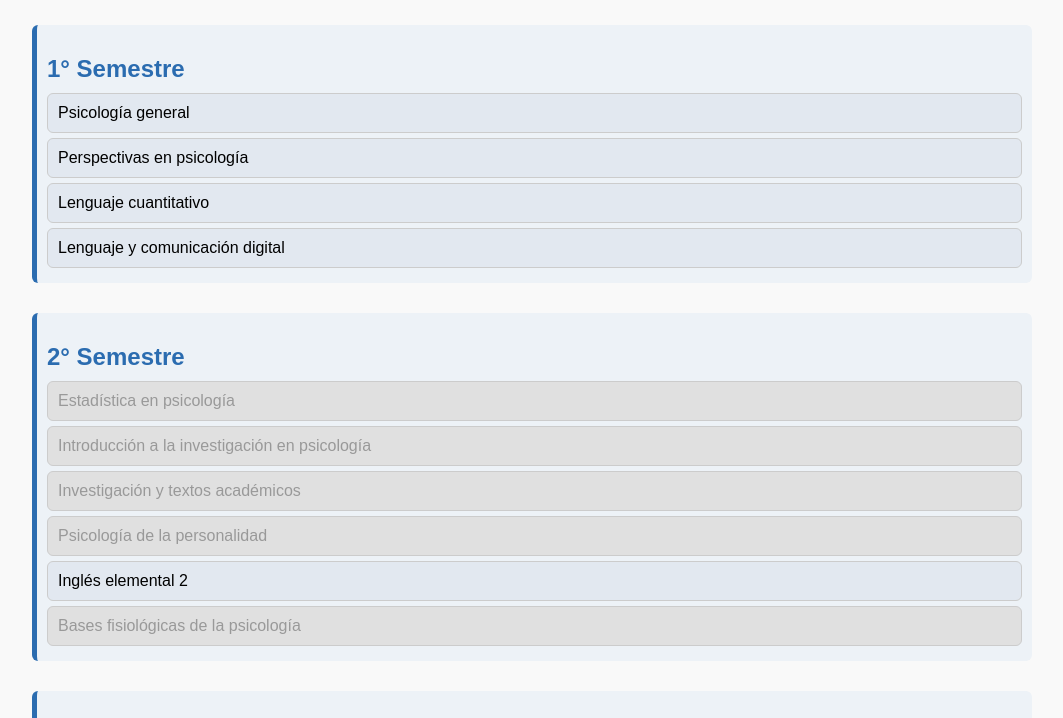
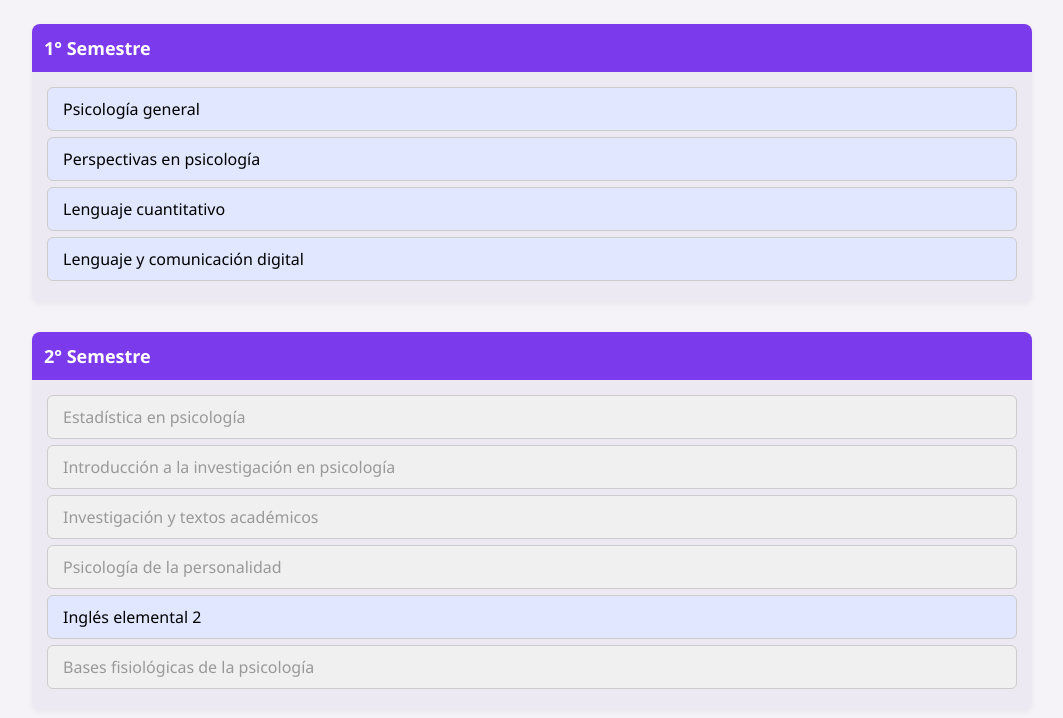
Before and after one commit to iBryanCevallos/malla-psicologia-udla3, a plain HTML site: page index.html in a window 1280 px wide. Shown: the part 93-811 px from the top of the page, without its empty margins (108-1171 px from the left). Drawn offline with Linux system fonts and the light colour scheme.

Commit message:
style.css

```diff
--- a/style.css
+++ b/style.css
@@ -1,45 +1,51 @@
 body {
-  font-family: sans-serif;
+  font-family: 'Segoe UI', sans-serif;
   padding: 20px;
   max-width: 1000px;
   margin: auto;
-  background: #f9f9f9;
+  background: #f5f3f7;
 }
 
 h1 {
   text-align: center;
   margin-bottom: 40px;
+  font-size: 28px;
+  color: #4c1d95;
 }
 
 .semestre {
   margin-bottom: 30px;
-  padding: 10px;
-  border-left: 5px solid #2b6cb0;
-  background: #edf2f7;
-  border-radius: 6px;
+  border-radius: 8px;
+  background: #ede9f3;
+  padding: 15px;
+  box-shadow: 0 2px 6px rgba(0,0,0,0.05);
 }
 
 .semestre h2 {
-  color: #2b6cb0;
-  margin-bottom: 10px;
+  background: #7c3aed; /* morado fuerte */
+  color: white;
+  padding: 12px;
+  margin: -15px -15px 15px -15px;
+  border-radius: 8px 8px 0 0;
+  font-size: 18px;
 }
 
 .materia {
-  padding: 10px;
-  margin: 5px 0;
+  padding: 10px 15px;
+  margin: 6px 0;
   border-radius: 6px;
   border: 1px solid #ccc;
-  background: #e2e8f0;
+  background: #e0e7ff; /* azul lavanda claro */
+  cursor: pointer;
   transition: all 0.2s ease;
-  cursor: pointer;
 }
 
 .materia:hover {
-  background: #cbd5e1;
+  background: #d1d5ff;
 }
 
 .materia.locked {
-  background: #e0e0e0;
+  background: #f0f0f0;
   color: #999;
   cursor: not-allowed;
 }
@@ -47,5 +53,6 @@ h1 {
 .materia.completed {
   background: #c6f6d5;
   text-decoration: line-through;
-  color: #333;
+  color: #1f2937;
+  font-weight: 500;
 }
```
